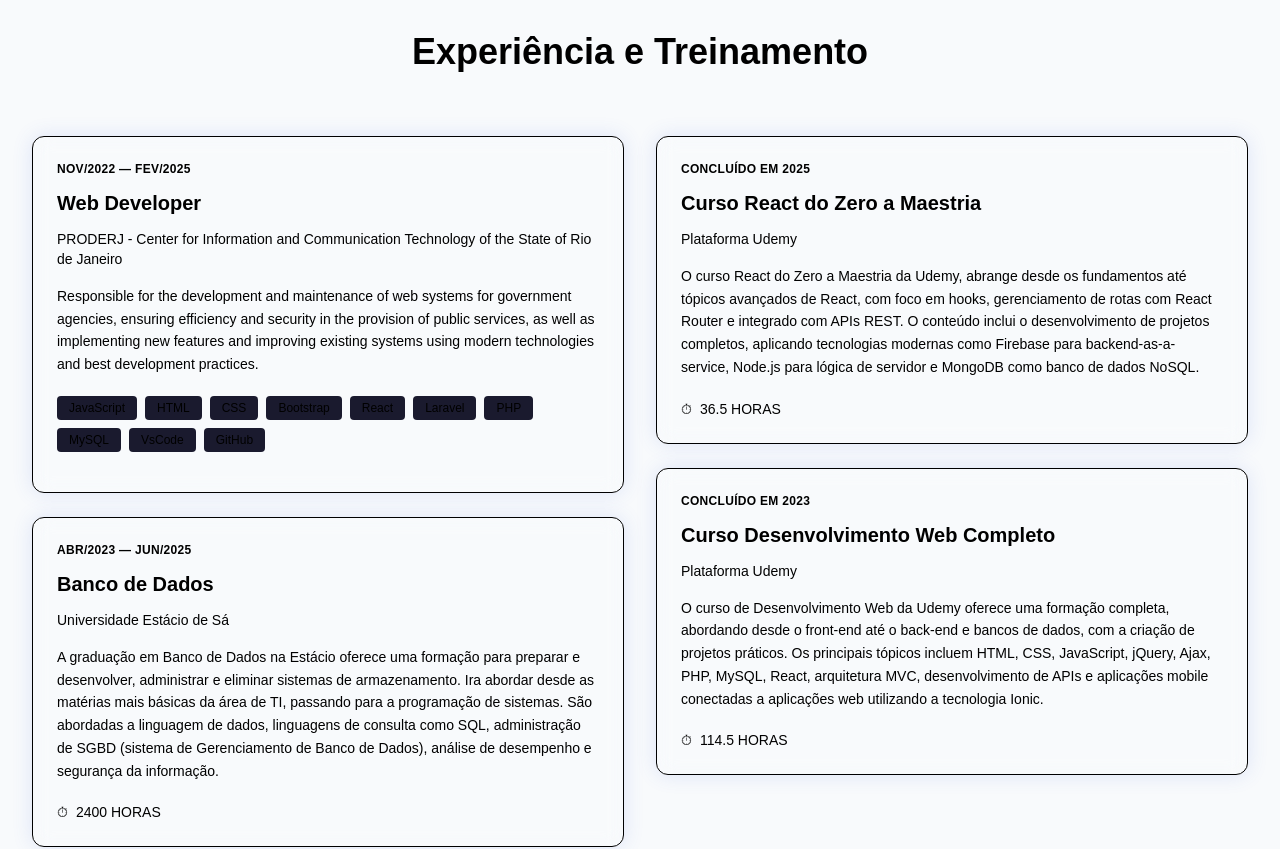
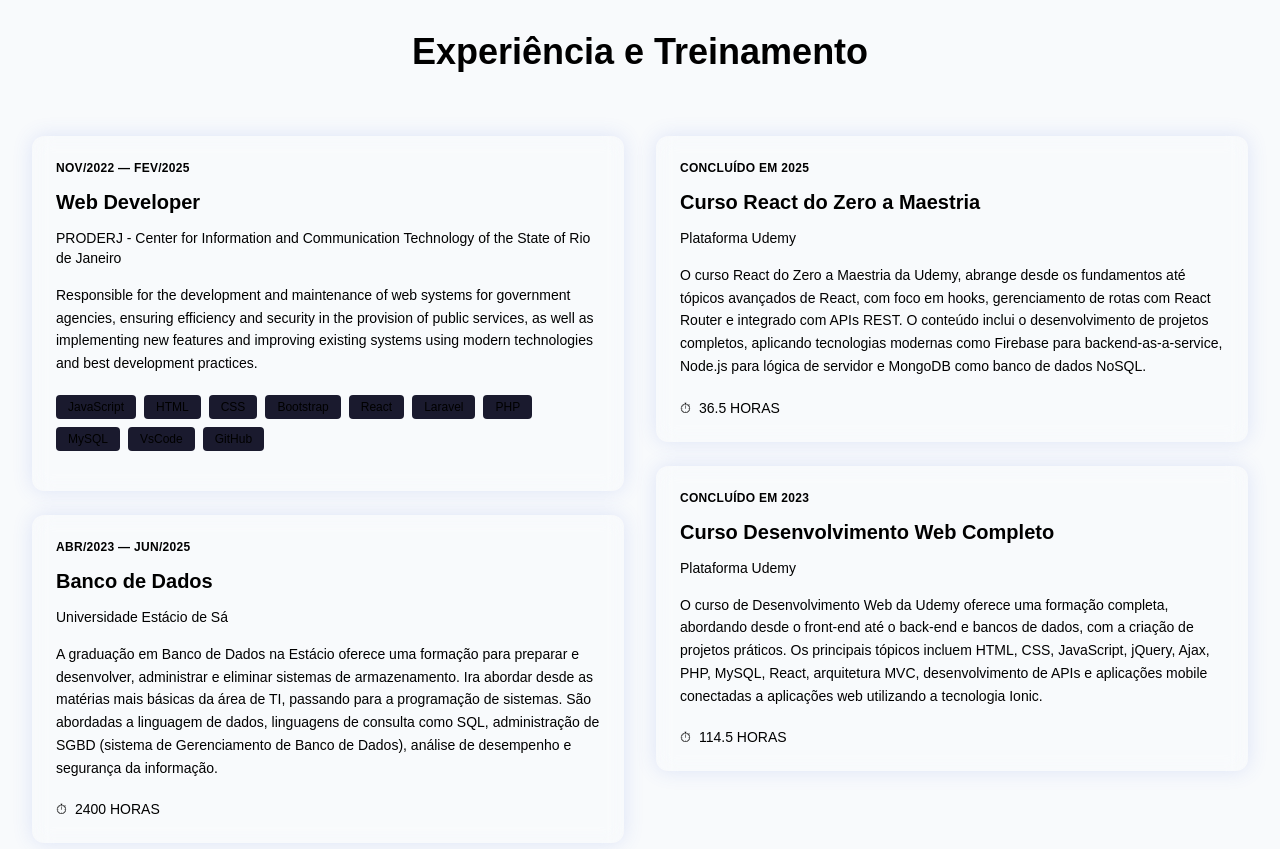
Before and after one commit to brunomonteiro1993/portfolio, a Next.js app: page / in a window 1280 px wide. Shown: the part 2140-2989 px from the top of the page. Built offline with nearby package versions, Linux system fonts and the light colour scheme.

Commit message:
⬆️ Tirando a borda

```diff
--- a/src/app/page.tsx
+++ b/src/app/page.tsx
@@ -267,7 +267,7 @@ export default function Home() {
                 {experiences.map((exp, index) => (
                   <div
                     key={index}
-                    className="experience-card p-6 rounded-xl border border-accent-primary hover:shadow-theme-lg transition-all duration-200"
+                    className="experience-card p-6 rounded-xl border-accent-primary hover:shadow-theme-lg transition-all duration-200"
                   >
                     <div className="period-text text-xs mb-3 uppercase tracking-wide font-semibold">
                       {exp.period}
@@ -310,7 +310,7 @@ export default function Home() {
                 {certifications.map((cert, index) => (
                   <div
                     key={index}
-                    className="certification-card p-6 rounded-xl border border-accent-primary hover:shadow-theme-lg transition-all duration-200"
+                    className="certification-card p-6 rounded-xl  border-accent-primary hover:shadow-theme-lg transition-all duration-200"
                   >
                     <div className="period-text text-xs mb-3 uppercase tracking-wide font-semibold">
                       {cert.period}
```
